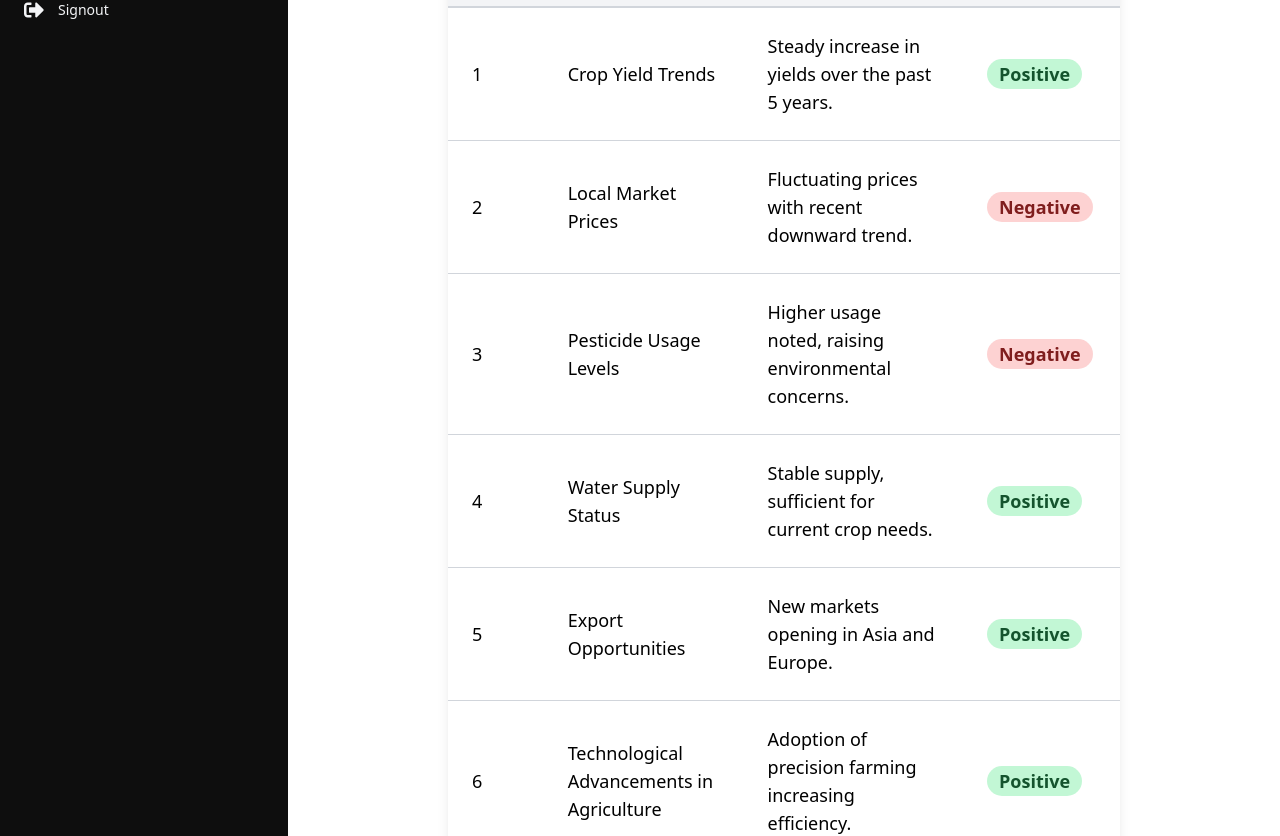
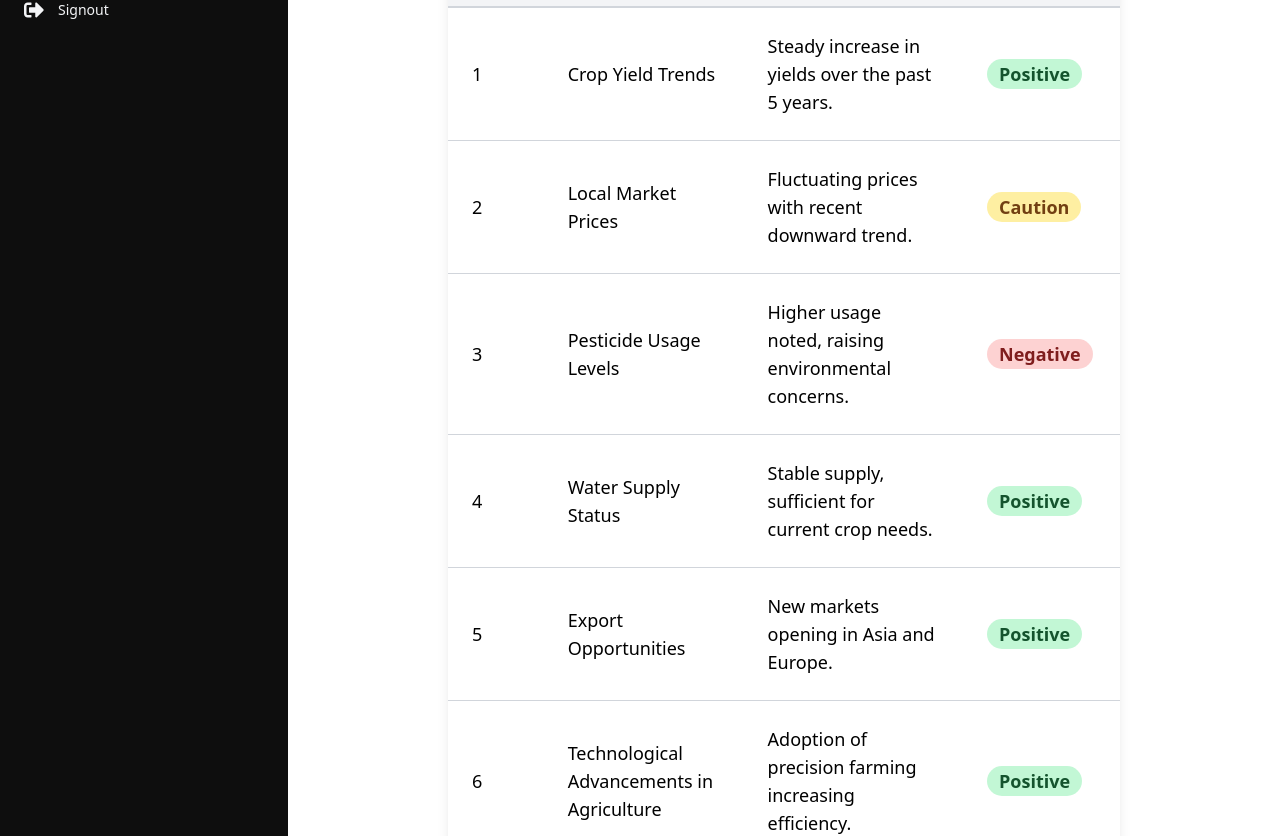
Before and after one commit to SusheelThapa/DELTA-GROWMORE, a React (Vite) app in the folder frontend/: page /market-analysis/result in a window 1280 px wide. Shown: the part 814-1650 px from the top of the page. Built offline with nearby package versions, Linux system fonts and the light colour scheme.

Commit message:
fix: hover effect in the MARTable and added caution indicator

```diff
--- a/frontend/src/components/MARTable/MARTable.tsx
+++ b/frontend/src/components/MARTable/MARTable.tsx
@@ -36,24 +36,28 @@ const MARTable = ({ results }: Props) => {
                   className={`${
                     indicator == "Positive"
                       ? "hover:bg-green-200"
+                      : indicator == "Caution"
+                      ? "hover:bg-yellow-200"
                       : "hover:bg-red-200"
                   } transition duration-300`}
                   key={index}
                 >
-                  <td className="px-6 py-6 border-b bg-transparent border-gray-300 bg-white text-lg">
+                  <td className="px-6 py-6 border-b bg-transparent border-gray-300  text-lg">
                     {index + 1}
                   </td>
-                  <td className="px-6 py-6 border-b bg-transparent border-gray-300 bg-white text-lg">
+                  <td className="px-6 py-6 border-b bg-transparent border-gray-300  text-lg">
                     {dataStream}
                   </td>
-                  <td className="px-6 py-6 border-b bg-transparent border-gray-300 bg-white text-lg">
+                  <td className="px-6 py-6 border-b bg-transparent border-gray-300  text-lg">
                     {comment}
                   </td>
-                  <td className="px-6 py-6 border-b bg-transparent border-gray-300 bg-white text-lg">
+                  <td className="px-6 py-6 border-b bg-transparent border-gray-300  text-lg">
                     <span
                       className={`relative inline-block px-3 py-1 ${
                         indicator === "Positive"
                           ? "text-green-900"
+                          : indicator == "Caution"
+                          ? "text-yellow-900"
                           : "text-red-900 "
                       } font-semibold  leading-tight`}
                     >
@@ -62,11 +66,17 @@ const MARTable = ({ results }: Props) => {
                         className={`absolute inset-0 ${
                           indicator == "Positive"
                             ? "bg-green-300"
+                            : indicator == "Caution"
+                            ? "bg-yellow-300"
                             : "bg-red-300"
                         }  opacity-50 rounded-full`}
                       ></span>
                       <span className="relative">
-                        {indicator === "Positive" ? "Positive" : "Negative"}
+                        {indicator === "Positive"
+                          ? "Positive"
+                          : indicator == "Caution"
+                          ? "Caution"
+                          : "Negative"}
                       </span>
                     </span>
                   </td>
```
